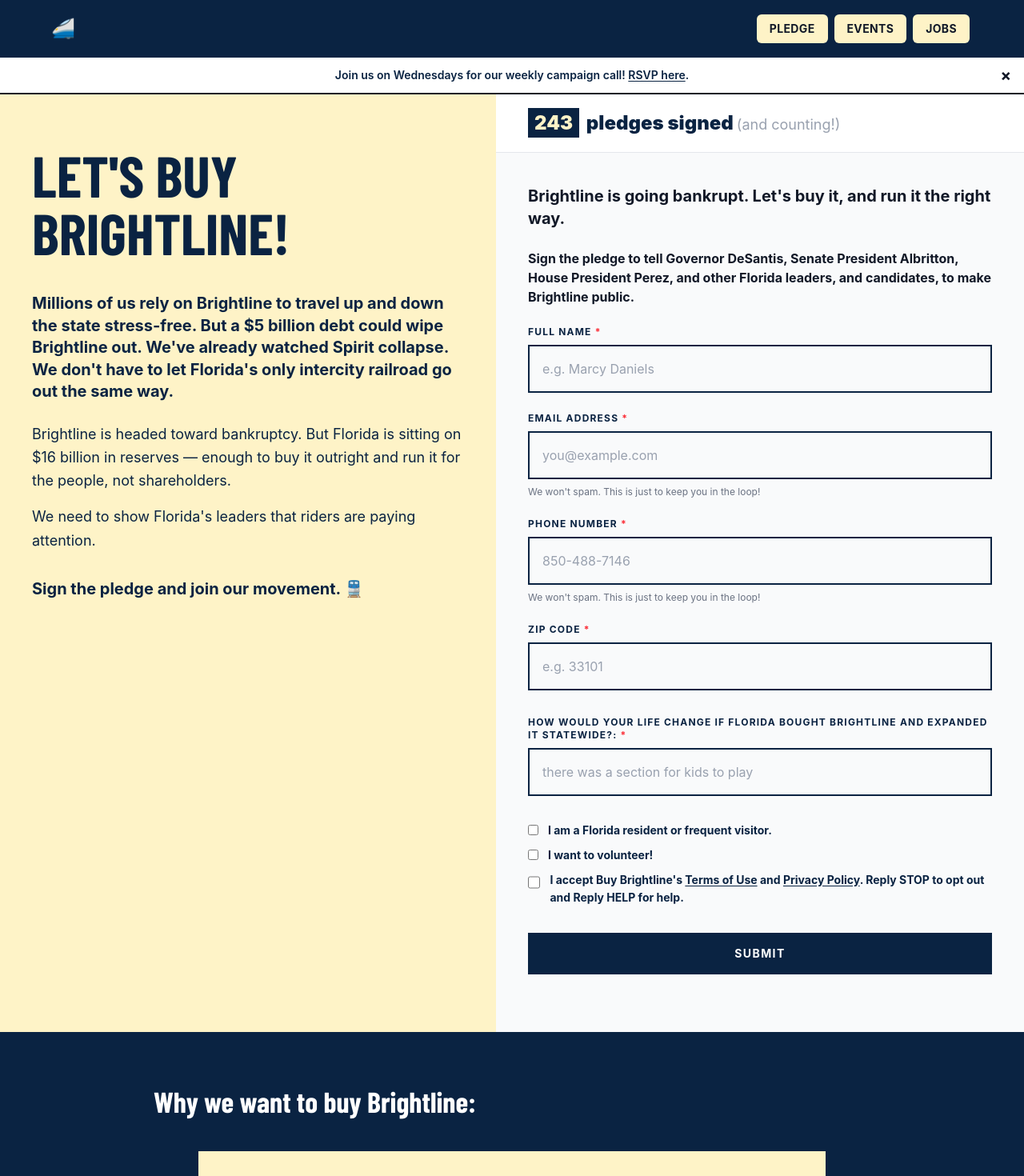
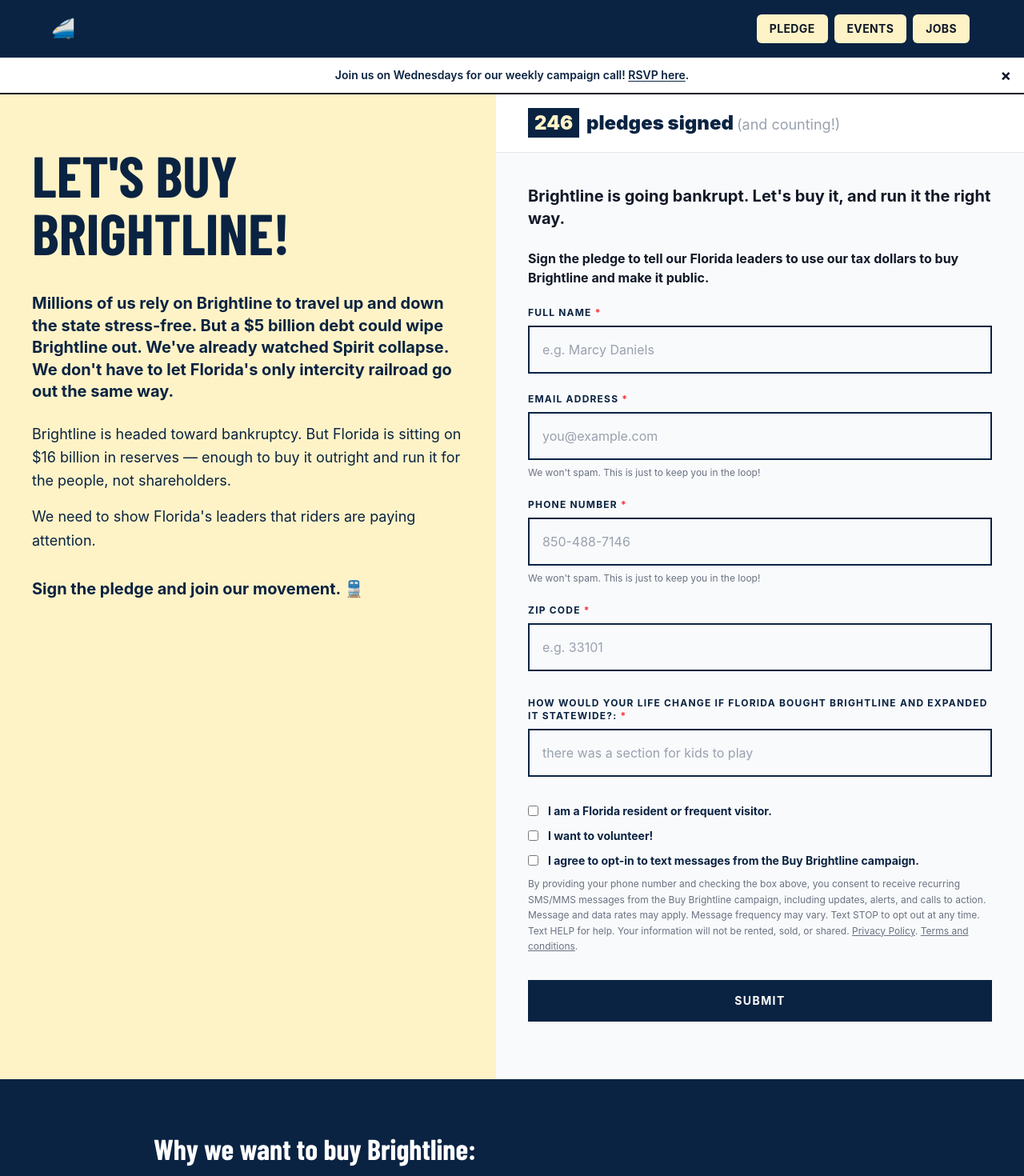
Before and after one commit to Together-Not-For/buy-brightline, a Next.js app in the folder blog/: page / in a window 1280 px wide. Shown: the top 1470 px of the page at 80% size. Built offline with nearby package versions, Linux system fonts and the light colour scheme; a web font is replaced by a local one.

Commit message:
added disclosure for twilio compliance (#16)

```diff
--- a/blog/app/components/pledge.tsx
+++ b/blog/app/components/pledge.tsx
@@ -70,7 +70,7 @@
   return (
     <div className="text-deepnavy">
       <h2 className="text-xl font-bold mb-6 text-deepernavy">Brightline is going bankrupt. Let's buy it, and run it the right way. </h2>
-      <h3 className="text-l font-bold mb-6 text-deepernavy">Sign the pledge to tell Governor DeSantis, Senate President Albritton, House President Perez, and other Florida leaders, and candidates, to make Brightline public.</h3>
+      <h3 className="text-l font-bold mb-6 text-deepernavy">Sign the pledge to tell our Florida leaders to use our tax dollars to buy Brightline and make it public.</h3>
 
       <form onSubmit={submitForm.onSubmit((values) => handleSubmit(values))}>
 
@@ -172,17 +172,23 @@
         </div>
 
         {/* Consent 1 (Messages) */}
-        <div className="mb-8 flex items-start gap-3">
+        <div className="mb-2 flex items-start gap-3">
           <input
             type="checkbox"
             required
-            className="mt-1 w-5 h-5 border-2 border-black accent-brand"
+            className="mt-1 border-2 border-black accent-brand"
             {...submitForm.getInputProps("consent1", { type: "checkbox" })}
           />
           <label className="text-sm font-bold leading-relaxed">
-            I accept Buy Brightline's <a href="/sms-terms" className="underline underline-offset-2 hover:opacity-70 transition-opacity">Terms of Use</a> and <a href="/privacy-policy" className="underline underline-offset-2 hover:opacity-70 transition-opacity">Privacy Policy</a>. Reply STOP to opt out and Reply HELP for help.
+            I agree to opt-in to text messages from the Buy Brightline campaign.
           </label>
         </div>
+
+        {/* SMS disclaimer */}
+        <p className="text-xs text-gray-500 leading-relaxed mb-8">
+          By providing your phone number and checking the box above, you consent to receive recurring SMS/MMS messages from the Buy Brightline campaign, including updates, alerts, and calls to action. Message and data rates may apply. Message frequency may vary. Text STOP to opt out at any time. Text HELP for help. Your information will not be rented, sold, or shared.{' '}
+          <a href="/privacy-policy" className="underline decoration-dotted">Privacy Policy</a>. <a href="/sms-terms" className="underline decoration-dotted">Terms and conditions</a>.
+        </p>
 
         {/* Submit */}
         <button
--- a/blog/app/components/volunteer.tsx
+++ b/blog/app/components/volunteer.tsx
@@ -92,17 +92,23 @@
         </div>
 
         {/* Consent */}
-        <div className="mb-8 flex items-start gap-3">
+        <div className="mb-2 flex items-start gap-3">
           <input
             type="checkbox"
             required
-            className="mt-1 w-5 h-5 border-2 border-black accent-brand"
+            className="mt-1 border-2 border-black accent-brand"
             {...submitForm.getInputProps("consent", { type: "checkbox" })}
           />
           <label className="text-sm font-bold leading-relaxed">
-            I accept Buy Brightline's <a href="/sms-terms" className="underline underline-offset-2 hover:opacity-70 transition-opacity">Terms of Use</a> and <a href="/privacy-policy" className="underline underline-offset-2 hover:opacity-70 transition-opacity">Privacy Policy</a>. Reply STOP to opt out and Reply HELP for help.
+            I agree to opt-in to text messages from the Buy Brightline campaign.
           </label>
         </div>
+
+        {/* SMS disclaimer */}
+        <p className="text-xs text-gray-500 leading-relaxed mb-8">
+          By providing your phone number and checking the box above, you consent to receive recurring SMS/MMS messages from the Buy Brightline campaign, including updates, alerts, and calls to action. Message and data rates may apply. Message frequency may vary. Text STOP to opt out at any time. Text HELP for help. Your information will not be rented, sold, or shared.{' '}
+          <a href="/privacy-policy" className="underline decoration-dotted">Privacy Policy</a>. <a href="/sms-terms" className="underline decoration-dotted">Terms and conditions</a>.
+        </p>
 
         {/* Submit */}
         <button
--- a/blog/app/events/page.tsx
+++ b/blog/app/events/page.tsx
@@ -20,10 +20,11 @@
               Weekly Campaign Call
             </h1>
             <div className="mb-5 leading-relaxed text-xl">
-              <p>🗓️ Date: Wednesday, June 24th</p>
-              <p className="mb-4">⏰ Time: 7:00pm</p>
+              <p>🗓️ Date: every Wednesday</p>
+              <p>⏰ Time: 7:00pm</p>
+              <p className="mb-4">📍 Location: Zoom</p>
 
-              <p className="mb-4">Join us on Wednesday for our weekly campaign call! Drop in to get caught up on our efforts and help us refine our strategy to make Brightline public.</p>
+              <p className="mb-4">Join us on Wednesday for our virtual weekly campaign call! Drop in to get caught up on our efforts and help us refine our strategy to make Brightline public.</p>
 
               <p className="mb-4">Brightline is on the verge of <a href='https://veronews.com/2026/05/14/substantial-doubt-brightline-can-stay-in-business/'>bankruptcy</a> — and that means Floridians finally have a shot at owning it. No more wealthy shareholders calling the shots. We could have cheaper fares, expanded routes, and a rail system we dream of and deserve.</p>
 
--- a/blog/app/page.tsx
+++ b/blog/app/page.tsx
@@ -42,7 +42,7 @@
           {/* Pledge counter bar */}
           <div className="bg-white border-b border-gray-200 px-10 py-5 flex items-center justify-between">
             <p className="text-2xl font-black text-deepnavy">
-              <span className="bg-deepnavy text-coolyellow px-2 py-1 mr-1">243</span>
+              <span className="bg-deepnavy text-coolyellow px-2 py-1 mr-1">246</span>
               {' '}pledges signed
               <span className="text-gray-400 font-normal text-lg ml-1">(and counting!)</span>
             </p>
```
